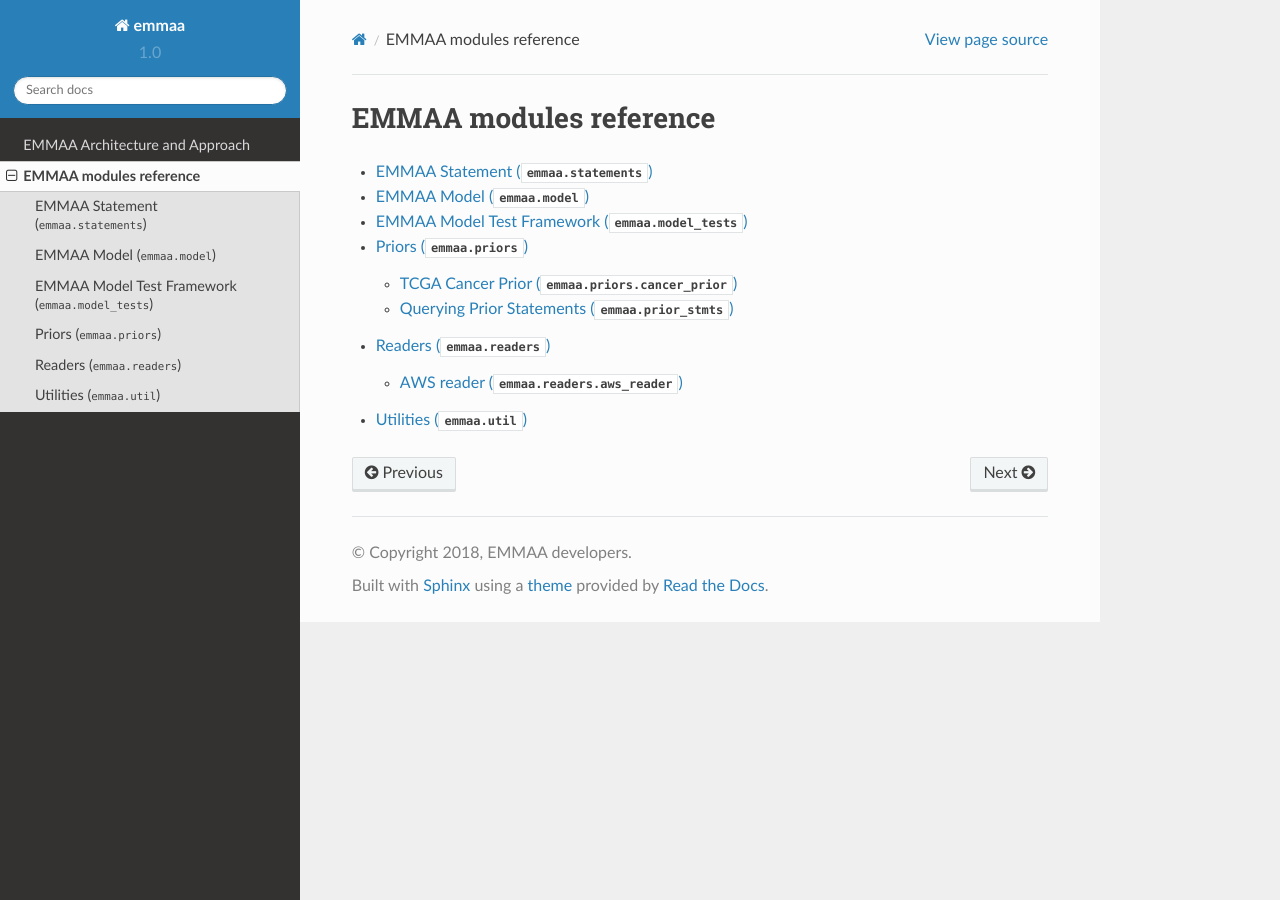
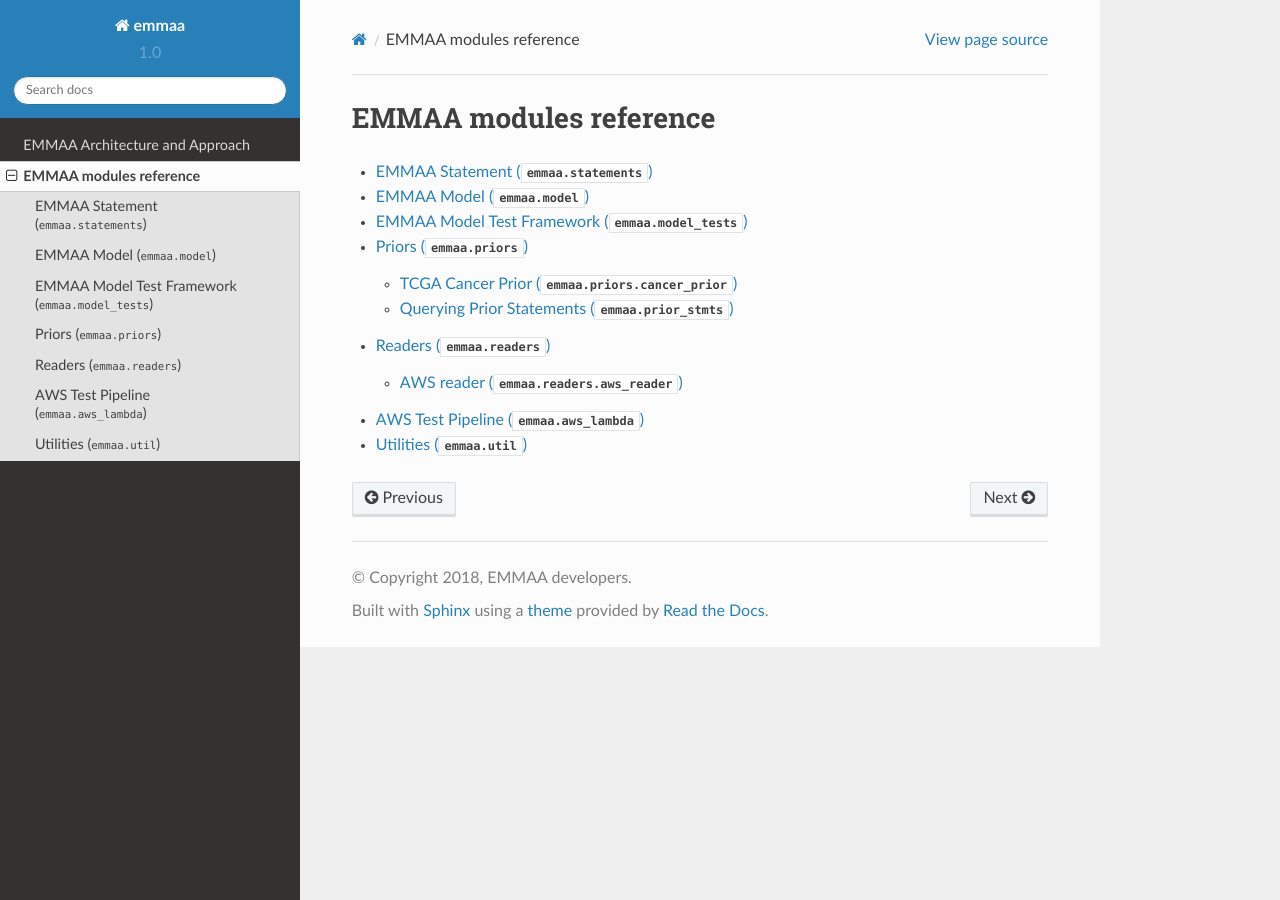
Before and after one commit to gyorilab/emmaa, a Sphinx documentation site: the page built from doc/modules/index.rst, in a window 1280 px wide. Built offline with Sphinx 7.4.7 and the Read the Docs theme 2.0.0, drawn with Linux system fonts in a browser that asks for light colours.

Commit message:
Add AWS lambda script to documentation

```diff
--- /dev/null
+++ b/doc/modules/aws_lambda.rst
@@ -0,0 +1,10 @@
+AWS Test Pipeline (:py:mod:`emmaa.aws_lambda`)
+==============================================
+
+.. automodule:: emmaa.aws_lambda.script
+    :members:
+    :show-inheritance:
+
+.. automodule:: emmaa.aws_lambda.update
+    :members:
+    :show-inheritance:
--- a/doc/modules/index.rst
+++ b/doc/modules/index.rst
@@ -11,4 +11,5 @@ EMMAA modules reference
    model_tests
    priors
    readers
+   aws_lambda
    util
```
